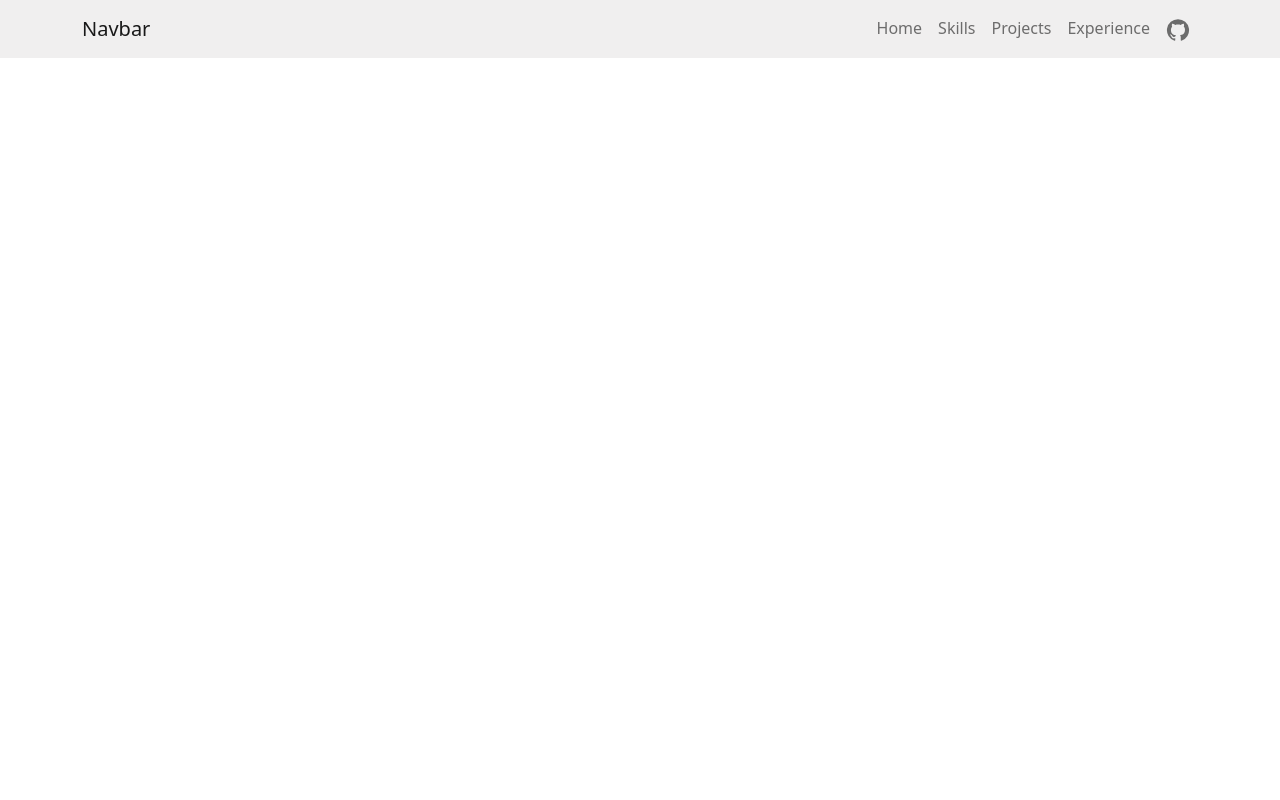
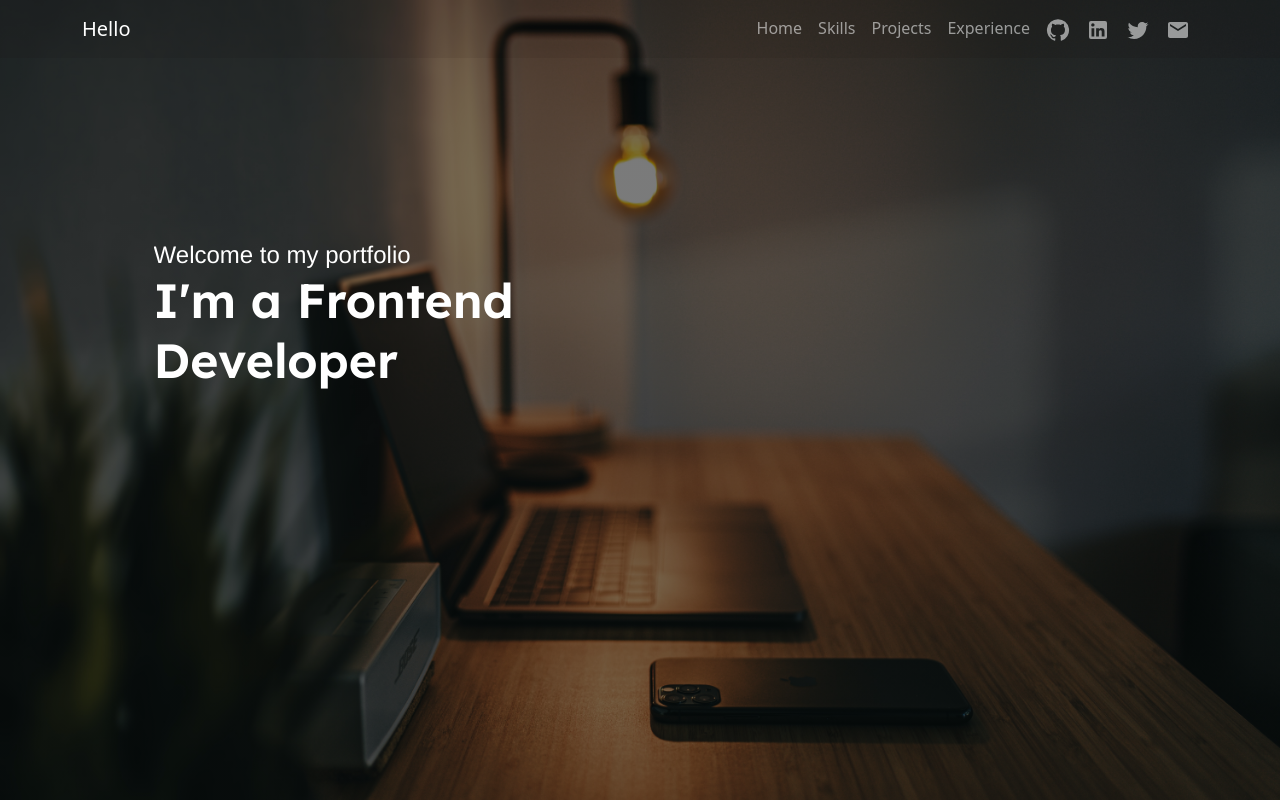
Before and after one commit to michaelchristwin/Portfolio2.0, a React (Vite) app: page / in a window 1280 px wide. Built offline with nearby package versions, Linux system fonts and the light colour scheme.

Commit message:
Init hero

```diff
--- a/src/components/App.jsx
+++ b/src/components/App.jsx
@@ -1,10 +1,12 @@
 import "../components/CSS/styles.css";
+import Hero from "./JSX/Hero";
 import NavBar from "./JSX/NavBar";
 
 function App() {
   return (
     <main>
       <NavBar />
+      <Hero />
     </main>
   );
 }
--- a/src/components/CSS/styles.css
+++ b/src/components/CSS/styles.css
@@ -1,3 +1,66 @@
+@import url("https://fonts.googleapis.com/css2?family=Lexend:wght@600&display=swap");
 .nav-bar {
   background-color: #17010110;
+  color: white !important;
 }
+.hero {
+  top: 30vh;
+  left: 12%;
+  color: white;
+}
+.wel {
+  font-family: Helvetica;
+  font-weight: 400;
+  font-size: 24px;
+  line-height: 30px;
+}
+.front {
+  font-family: "lexend";
+  font-weight: 600;
+  font-size: 48px;
+  line-height: 60px;
+}
+body {
+  background-image: linear-gradient(rgba(0, 0, 0, 0.527), rgba(0, 0, 0, 0.5)),
+    url(../img/workspace2.jpg);
+  background-size: cover;
+  background-repeat: no-repeat;
+  background-attachment: fixed;
+}
+.hero span:nth-child(1) {
+  overflow: hidden;
+  white-space: nowrap;
+  width: 0;
+  animation: typing;
+  animation-duration: 1.5s;
+  animation-timing-function: steps(30, end);
+  animation-fill-mode: forwards;
+}
+.hero span:nth-child(2) {
+  overflow: hidden;
+  white-space: nowrap;
+  width: 0;
+  animation: typing;
+  animation-duration: 1.5s;
+  animation-delay: 1.7s;
+  animation-timing-function: steps(30, end);
+  animation-fill-mode: forwards;
+}
+.hero span:nth-child(3) {
+  overflow: hidden;
+  white-space: nowrap;
+  width: 0;
+  animation: typing;
+  animation-duration: 1.5s;
+  animation-delay: 2s;
+  animation-timing-function: steps(30, end);
+  animation-fill-mode: forwards;
+}
+@keyframes typing {
+  from {
+    width: 0;
+  }
+  to {
+    width: 100%;
+  }
+}
--- /dev/null
+++ b/src/components/JSX/Hero.jsx
@@ -0,0 +1,15 @@
+import "../CSS/styles.css";
+
+function Hero() {
+  return (
+    <div className="position-absolute hero d-flex">
+      <div>
+        <span className="d-block wel">Welcome to my portfolio</span>
+        <span className="d-block front">I'm a Frontend</span>
+        <span className="d-block front">Developer</span>
+      </div>
+    </div>
+  );
+}
+
+export default Hero;
--- a/src/components/JSX/NavBar.jsx
+++ b/src/components/JSX/NavBar.jsx
@@ -3,19 +3,31 @@ import Nav from "react-bootstrap/Nav";
 import Navbar from "react-bootstrap/Navbar";
 import "../CSS/styles.css";
 import GitHubIcon from "@mui/icons-material/GitHub";
+import LinkedInIcon from "@mui/icons-material/LinkedIn";
+import TwitterIcon from "@mui/icons-material/Twitter";
+import EmailIcon from "@mui/icons-material/Email";
 
 function NavBar() {
   return (
-    <Navbar className="nav-bar">
+    <Navbar className="nav-bar" fixed="top" variant="dark">
       <Container className="d-flex">
-        <Navbar.Brand href="#home">Navbar</Navbar.Brand>
-        <Nav className="float-end">
+        <Navbar.Brand href="#home text-white">Hello</Navbar.Brand>
+        <Nav className="float-end text-white">
           <Nav.Link href="#home">Home</Nav.Link>
           <Nav.Link href="#skills">Skills</Nav.Link>
           <Nav.Link href="#projects">Projects</Nav.Link>
           <Nav.Link href="#experience">Experience</Nav.Link>
           <Nav.Link href="https://github.com/michaelchristwin">
             <GitHubIcon />
+          </Nav.Link>
+          <Nav.Link href="https://www.linkedin.com/in/michael-christwin-b8b980253/">
+            <LinkedInIcon />
+          </Nav.Link>
+          <Nav.Link href="https://twitter.com/mikechristwin">
+            <TwitterIcon />
+          </Nav.Link>
+          <Nav.Link href="mailto:kelechukwuchristwin@gmail.com">
+            <EmailIcon />
           </Nav.Link>
         </Nav>
       </Container>
```
Also changed, not shown: src/components/img/workspace2.jpg (added).
